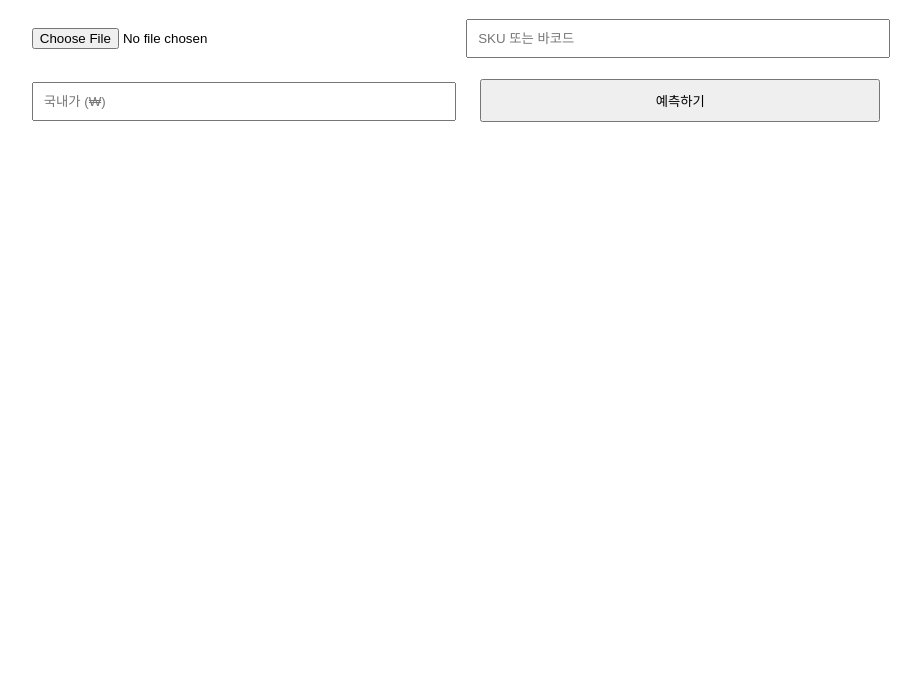
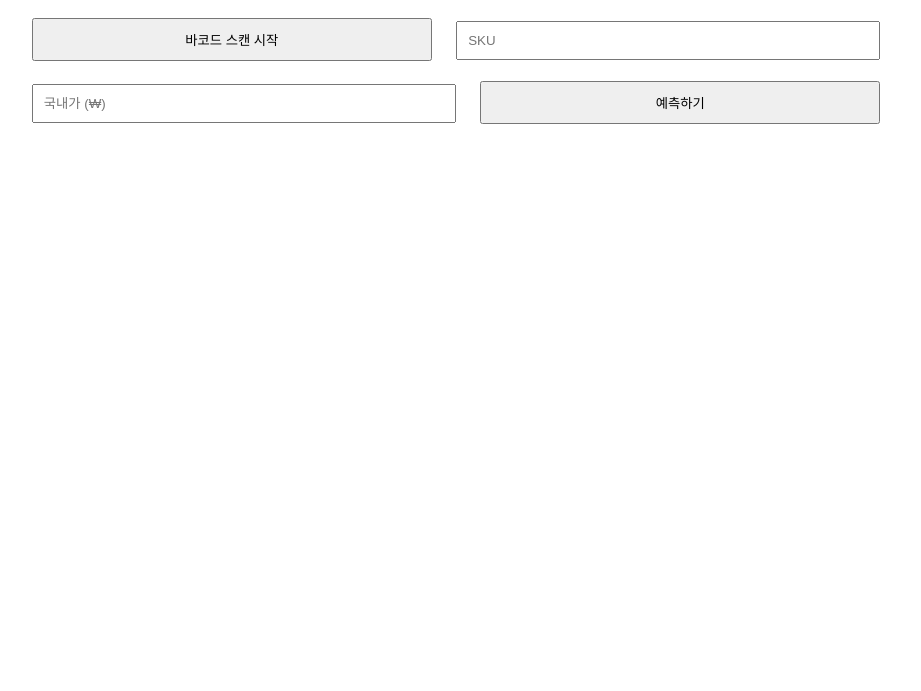
Before and after one commit to frygon81/resellmaster-barcode, a plain HTML site: page index.html in a window 1280 px wide. Shown: the part 109-800 px from the top of the page, without its empty margins (184-1105 px from the left). Drawn offline with Linux system fonts and the light colour scheme.

Commit message:
Add files via upload

```diff
--- a/index.html
+++ b/index.html
@@ -2,13 +2,15 @@
 <html lang="ko">
 <head>
   <meta charset="UTF-8">
-  <title>루카 리셀마스터</title>
+  <title>루카 리셀마스터 - 바코드 실시간</title>
   <link rel="stylesheet" href="style.css">
+  <script src="https://unpkg.com/html5-qrcode"></script>
 </head>
 <body>
   <h1>루카 리셀마스터</h1>
-  <input type="file" accept="image/*" capture="environment" id="barcodeImage" onchange="handleBarcode(this)">
-  <input type="text" id="sku" placeholder="SKU 또는 바코드">
+  <div id="reader" style="width:300px;margin:auto;"></div>
+  <button onclick="startScanner()">바코드 스캔 시작</button>
+  <input type="text" id="sku" placeholder="SKU">
   <input type="number" id="price" placeholder="국내가 (₩)">
   <button onclick="analyze()">예측하기</button>
   <div id="result"></div>
--- a/script.js
+++ b/script.js
@@ -1,14 +1,23 @@
 
-function handleBarcode(input) {
-  const file = input.files[0];
-  if (!file) return;
-  const reader = new FileReader();
-  reader.onload = function (e) {
-    // Simulate barcode recognition
-    const simulatedSKU = "MS327CI"; // Example barcode → SKU
-    document.getElementById("sku").value = simulatedSKU;
-  };
-  reader.readAsDataURL(file);
+let scanner;
+
+function startScanner() {
+  if (scanner) {
+    scanner.clear().then(() => scanner = null);
+    return;
+  }
+  scanner = new Html5Qrcode("reader");
+  scanner.start(
+    { facingMode: "environment" },
+    { fps: 10, qrbox: 250 },
+    (decodedText, decodedResult) => {
+      document.getElementById("sku").value = decodedText;
+      scanner.stop();
+    },
+    (errorMessage) => {
+      // ignore error
+    }
+  );
 }
 
 function analyze() {
```
